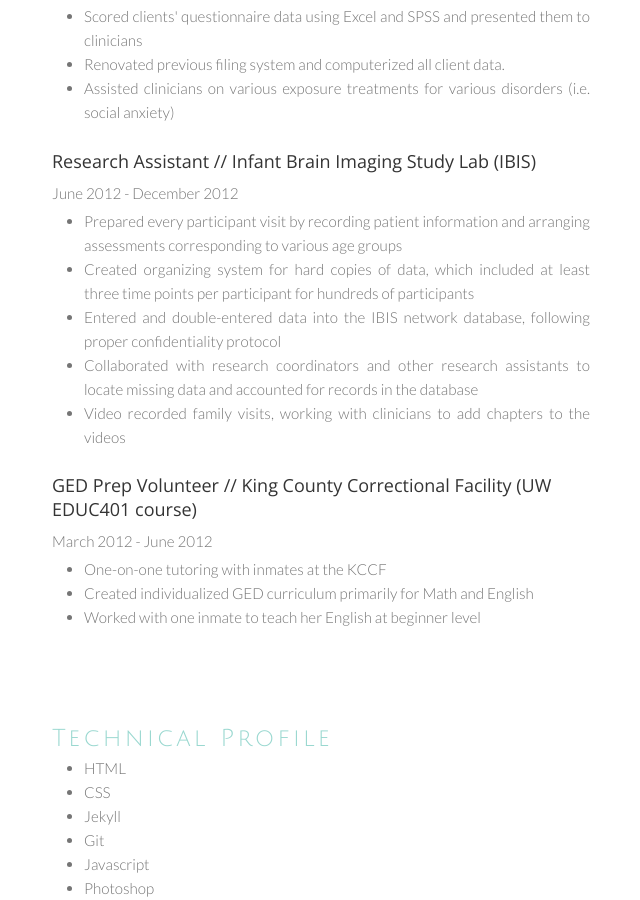
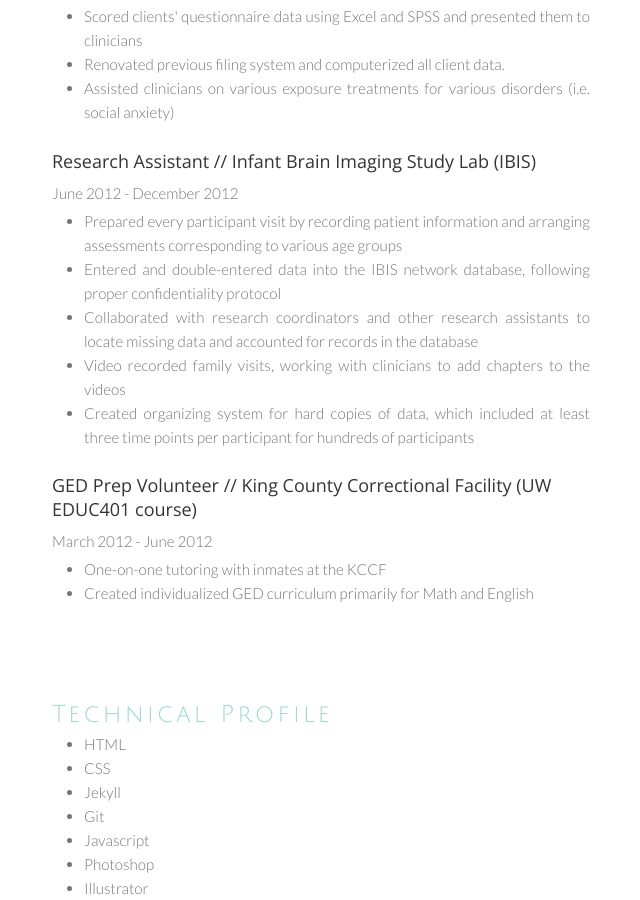
Before and after one commit to rachellee/resume, a Jekyll site: the page built from index.html, in a window 1280 px wide and 900 px high, scrolled down 2050 px. Shown: the whole window, without its empty margins (303-943 px from the left). Built offline with Jekyll 4.4.1, drawn with Linux system fonts in a browser that asks for light colours; nearby versions of some CDN libraries; the list of posts is cut into pages by our own code.

Commit message:
updated resume

```diff
--- a/index.html
+++ b/index.html
@@ -57,10 +57,10 @@
 		<p>June 2012 - December 2012
 			<ul>
 				<li>Prepared every participant visit by recording patient information and arranging assessments corresponding to various age groups</li>
-				<li>Created organizing system for hard copies of data, which included at least three time points per participant for hundreds of participants</li>
 				<li>Entered and double-entered data into the IBIS network database, following proper confidentiality protocol</li>
 				<li>Collaborated with research coordinators and other research assistants to locate missing data and accounted for records in the database</li>
 				<li>Video recorded family visits, working with clinicians to add chapters to the videos</li>
+				<li>Created organizing system for hard copies of data, which included at least three time points per participant for hundreds of participants</li>
 			</ul>
 		</p><BR>
 
@@ -69,7 +69,6 @@
 			<ul>
 				<li>One-on-one tutoring with inmates at the KCCF</li>
 				<li>Created individualized GED curriculum primarily for Math and English</li>
-				<li>Worked with one inmate to teach her English at beginner level</li>
 			</ul>
 		</p>
 </div>
```
